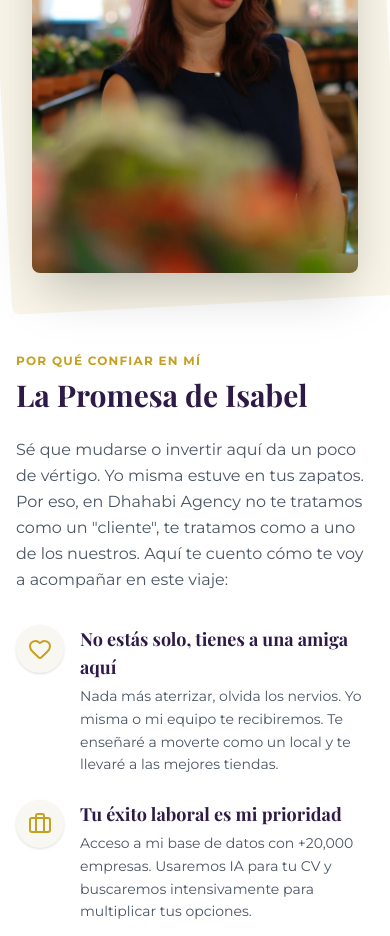
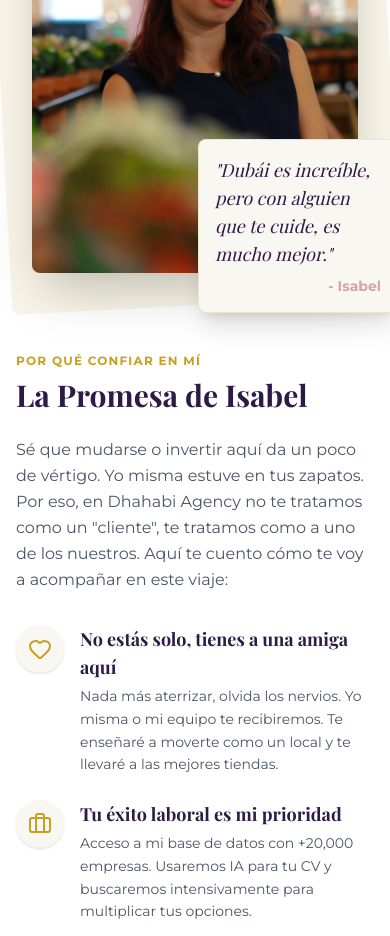
Before and after one commit to jorge0902/puertadubai, a React (Vite) app: page / in a window 390 px wide. Shown: the part 2020-2956 px from the top of the page. Built offline with nearby package versions, Linux system fonts and the light colour scheme; a web font is replaced by a local one.

Commit message:
Show Isabel quote card on mobile

```diff
--- a/src/components/IsabelPromise.tsx
+++ b/src/components/IsabelPromise.tsx
@@ -22,7 +22,7 @@ const IsabelPromise = ({ onOpenModal }: { onOpenModal: () => void }) => {
                                 alt="Isabel - Tu amiga en Dubái"
                                 className="relative rounded-lg shadow-2xl w-full object-cover h-[400px] md:h-[600px]"
                             />
-                            <div className="absolute -bottom-6 -right-6 bg-cream p-6 rounded-lg shadow-xl border border-gold/20 max-w-xs hidden md:block">
+                            <div className="absolute -bottom-6 -right-6 bg-cream p-4 md:p-6 rounded-lg shadow-xl border border-gold/20 max-w-[200px] md:max-w-xs block">
                                 <p className="font-serif italic text-plum text-lg">"Dubái es increíble, pero con alguien que te cuide, es mucho mejor."</p>
                                 <p className="text-right text-rose font-bold text-sm mt-2">- Isabel</p>
                             </div>
```
